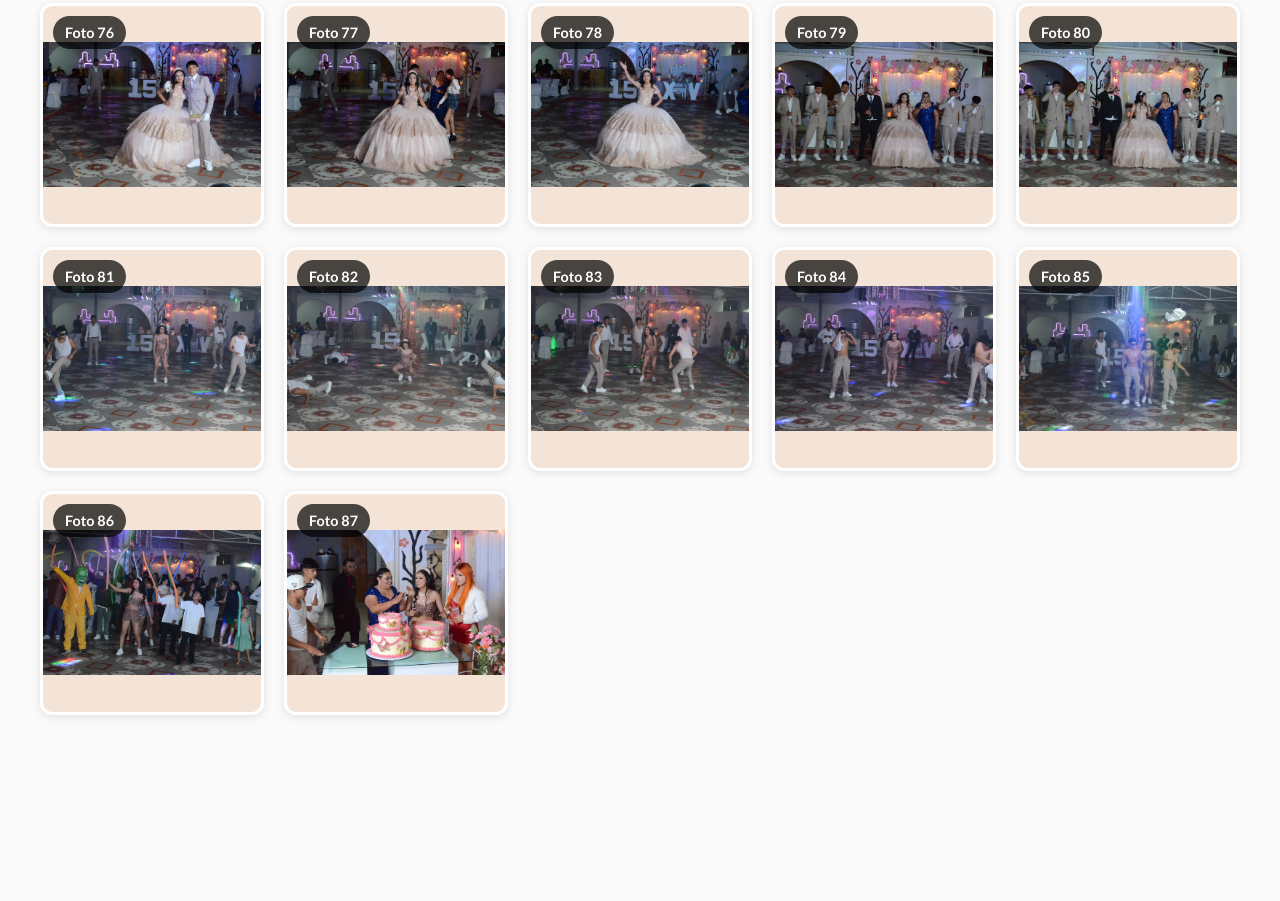
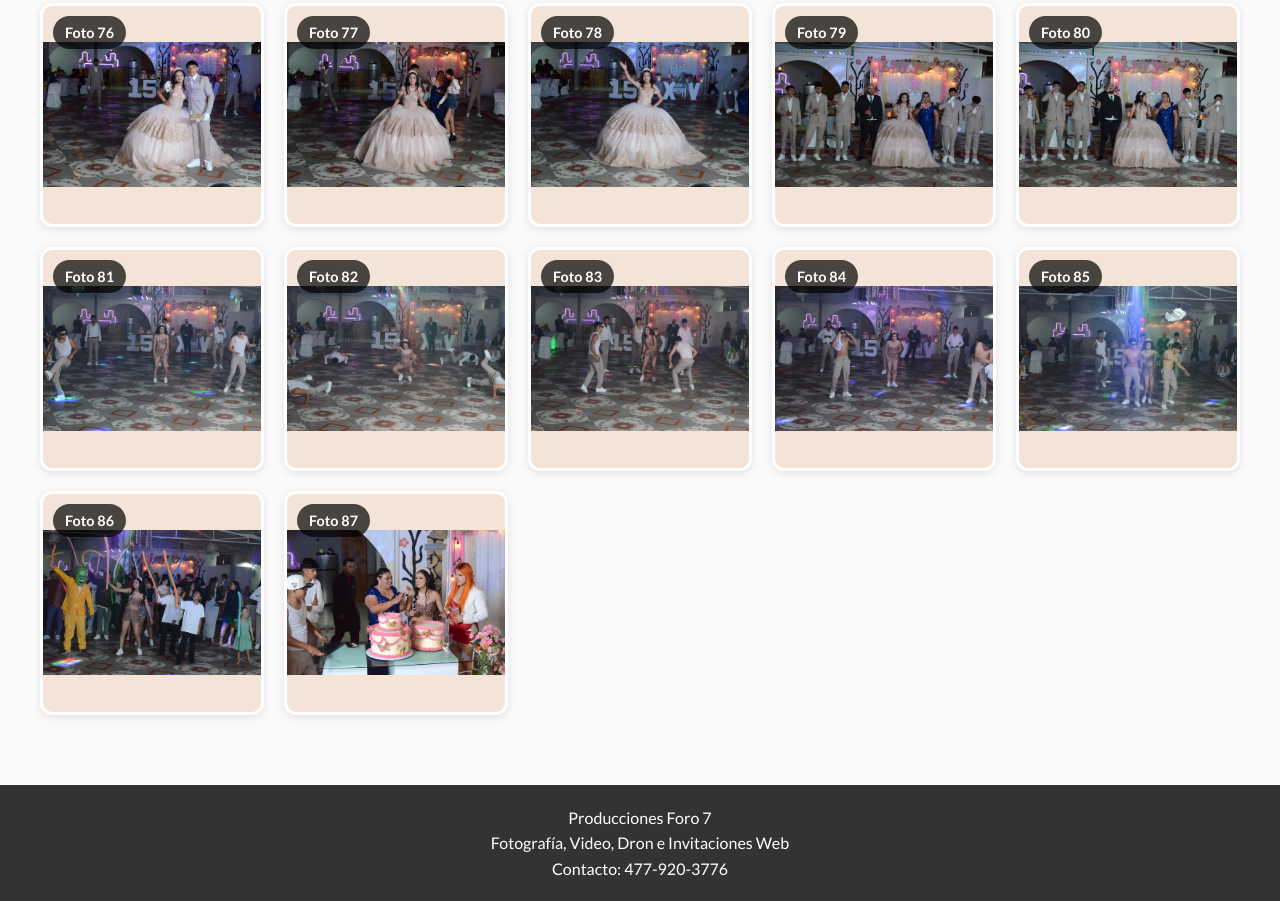
Before and after one commit to ArturoCruzArm/xv-anos-renata-stefania-lira, a plain HTML site: page selector.html in a window 1280 px wide. Shown: the part 5844-6745 px from the top of the page. Before the commit the page ends 6589 px from the top, so only its background shows below. Drawn offline with nearby package versions, Linux system fonts and the light colour scheme.

Commit message:
Add advertisement footer

```diff
--- a/selector.html
+++ b/selector.html
@@ -210,5 +210,11 @@
     <div id="toast" class="toast"></div>
 
     <script src="js/selector.js"></script>
+
+    <footer style="background: #333; color: white; text-align: center; padding: 20px; margin-top: 40px;">
+        <p>Producciones Foro 7</p>
+        <p>Fotografía, Video, Dron e Invitaciones Web</p>
+        <p>Contacto: 477-920-3776</p>
+    </footer>
 </body>
 </html>
```
